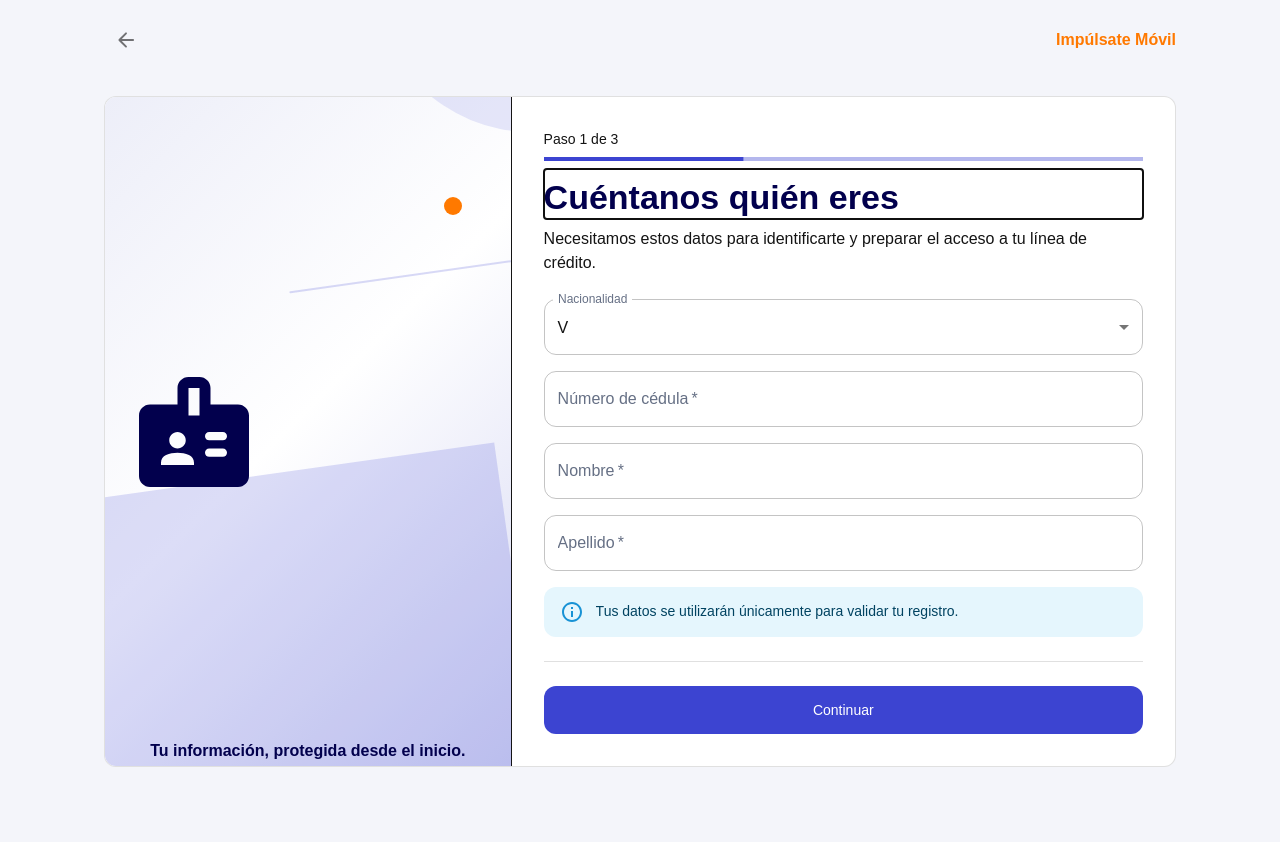
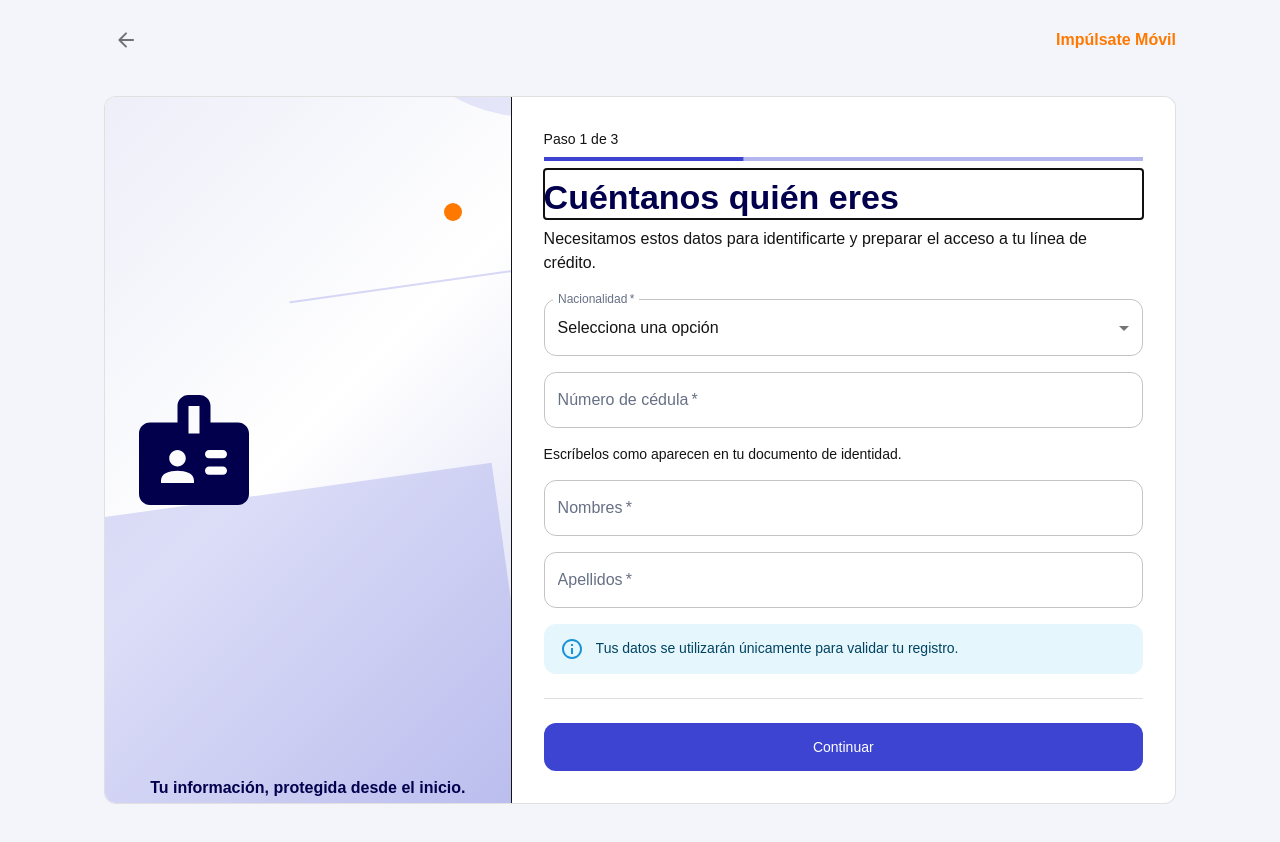
Before and after one commit to x8xIsanamix8x/xtracash, a Next.js app: page /register in a window 1280 px wide. Shown: the top 842 px of the page. Before the commit the page ends 815 px from the top, so only its background shows below. Built offline with nearby package versions, Linux system fonts and the light colour scheme; what @mui/material-nextjs would draw is missing.

Commit message:
fix: aclarar campos de identidad en registro

```diff
--- a/src/features/auth/registration/RegistrationView.tsx
+++ b/src/features/auth/registration/RegistrationView.tsx
@@ -41,7 +41,7 @@ import type {
 import { validateContact, validateIdentification } from "./validation";
 
 const initialData: RegistrationData = {
-  nationality: "V",
+  nationality: "",
   documentNumber: "",
   firstName: "",
   lastName: "",
@@ -73,7 +73,12 @@ const stepContent: readonly Readonly<{
   },
 ];
 
-const identificationFields: RegistrationField[] = ["documentNumber", "firstName", "lastName"];
+const identificationFields: RegistrationField[] = [
+  "nationality",
+  "documentNumber",
+  "firstName",
+  "lastName",
+];
 const contactFields: RegistrationField[] = ["phone", "email", "password", "passwordConfirmation"];
 const allFields: RegistrationField[] = [...identificationFields, ...contactFields];
 
@@ -107,6 +112,7 @@ export function RegistrationView() {
   const [termsAccepted, setTermsAccepted] = useState(false);
   const [submissionError, setSubmissionError] = useState("");
   const titleRef = useRef<HTMLHeadingElement>(null);
+  const nationalityRef = useRef<HTMLInputElement>(null);
   const documentRef = useRef<HTMLInputElement>(null);
   const firstNameRef = useRef<HTMLInputElement>(null);
   const lastNameRef = useRef<HTMLInputElement>(null);
@@ -119,6 +125,7 @@ export function RegistrationView() {
   const isMountedRef = useRef(true);
 
   const inputRefs: RegistrationInputRefs = {
+    nationality: nationalityRef,
     documentNumber: documentRef,
     firstName: firstNameRef,
     lastName: lastNameRef,
@@ -134,7 +141,7 @@ export function RegistrationView() {
 
   useEffect(() => {
     if (flowState.name !== "submitting") {
-      titleRef.current?.focus();
+      titleRef.current?.focus({ preventScroll: true });
     }
   }, [flowState.name]);
 
--- a/src/features/auth/registration/components/IdentificationStep.tsx
+++ b/src/features/auth/registration/components/IdentificationStep.tsx
@@ -1,12 +1,12 @@
 import { InfoOutlined } from "@mui/icons-material";
-import { Alert, MenuItem, Stack, TextField } from "@mui/material";
+import { Alert, MenuItem, Stack, TextField, Typography } from "@mui/material";
 
-import type {
-  Nationality,
-  RegistrationData,
-  RegistrationErrors,
-  RegistrationInputRefs,
-} from "../types";
+import type { RegistrationData, RegistrationErrors, RegistrationInputRefs } from "../types";
+
+const nationalityLabels = {
+  V: "Venezolano",
+  E: "Extranjero",
+} as const;
 
 type IdentificationStepProps = Readonly<{
   data: RegistrationData;
@@ -19,15 +19,34 @@ export function IdentificationStep({ data, errors, inputRefs, onChange }: Identi
   return (
     <Stack spacing={2}>
       <TextField
+        error={Boolean(errors.nationality)}
         fullWidth
+        helperText={errors.nationality}
+        inputRef={inputRefs.nationality}
         label="Nacionalidad"
         name="nationality"
-        onChange={(event) => onChange("nationality", event.target.value as Nationality)}
+        onChange={(event) => onChange("nationality", event.target.value)}
+        required
         select
+        slotProps={{
+          formHelperText: errors.nationality ? { role: "alert" } : undefined,
+          inputLabel: { shrink: true },
+          select: {
+            displayEmpty: true,
+            renderValue: (value) =>
+              value === "V" || value === "E"
+                ? nationalityLabels[value]
+                : (
+                    <Typography color="text.secondary" component="span">
+                      Selecciona una opción
+                    </Typography>
+                  ),
+          },
+        }}
         value={data.nationality}
       >
-        <MenuItem value="V">V</MenuItem>
-        <MenuItem value="E">E</MenuItem>
+        <MenuItem value="V">Venezolano</MenuItem>
+        <MenuItem value="E">Extranjero</MenuItem>
       </TextField>
       <TextField
         autoComplete="off"
@@ -39,19 +58,34 @@ export function IdentificationStep({ data, errors, inputRefs, onChange }: Identi
         name="documentNumber"
         onChange={(event) => onChange("documentNumber", event.target.value)}
         required
-        slotProps={{ htmlInput: { inputMode: "numeric", maxLength: 8 } }}
+        slotProps={{
+          formHelperText: errors.documentNumber ? { role: "alert" } : undefined,
+          htmlInput: { inputMode: "numeric", maxLength: 8 },
+        }}
         value={data.documentNumber}
       />
+      <Typography color="text.secondary" id="registration-name-guidance" variant="body2">
+        Escríbelos como aparecen en tu documento de identidad.
+      </Typography>
       <TextField
         autoComplete="given-name"
         error={Boolean(errors.firstName)}
         fullWidth
         helperText={errors.firstName}
         inputRef={inputRefs.firstName}
-        label="Nombre"
+        label="Nombres"
         name="firstName"
         onChange={(event) => onChange("firstName", event.target.value)}
         required
+        slotProps={{
+          formHelperText: errors.firstName ? { role: "alert" } : undefined,
+          htmlInput: {
+            "aria-describedby": errors.firstName ? undefined : "registration-name-guidance",
+            autoCapitalize: "words",
+            inputMode: "text",
+            spellCheck: false,
+          },
+        }}
         value={data.firstName}
       />
       <TextField
@@ -60,10 +94,19 @@ export function IdentificationStep({ data, errors, inputRefs, onChange }: Identi
         fullWidth
         helperText={errors.lastName}
         inputRef={inputRefs.lastName}
-        label="Apellido"
+        label="Apellidos"
         name="lastName"
         onChange={(event) => onChange("lastName", event.target.value)}
         required
+        slotProps={{
+          formHelperText: errors.lastName ? { role: "alert" } : undefined,
+          htmlInput: {
+            "aria-describedby": errors.lastName ? undefined : "registration-name-guidance",
+            autoCapitalize: "words",
+            inputMode: "text",
+            spellCheck: false,
+          },
+        }}
         value={data.lastName}
       />
       <Alert icon={<InfoOutlined />} severity="info">
--- /dev/null
+++ b/src/features/auth/registration/registrationRequest.ts
@@ -0,0 +1,27 @@
+import type { Nationality, RegistrationData, RegistrationRequest } from "./types";
+
+export const normalizeRegistrationName = (value: string) => value.trim();
+
+function isNationality(value: RegistrationData["nationality"]): value is Nationality {
+  return value === "V" || value === "E";
+}
+
+export function createRegistrationRequest(
+  data: RegistrationData,
+  termsAccepted: true,
+): RegistrationRequest {
+  if (!isNationality(data.nationality)) {
+    throw new Error("invalid-registration-nationality");
+  }
+
+  return {
+    documentType: data.nationality,
+    documentNumber: data.documentNumber.trim(),
+    name: normalizeRegistrationName(data.firstName),
+    lastName: normalizeRegistrationName(data.lastName),
+    phone: data.phone.trim(),
+    email: data.email.trim().toLowerCase(),
+    password: data.password,
+    termsAccepted,
+  };
+}
--- a/src/features/auth/registration/services/registration.ts
+++ b/src/features/auth/registration/services/registration.ts
@@ -1,6 +1,8 @@
 import { getCoreApiBaseUrl } from "@/config/coreApi";
 
-import type { RegistrationData, RegistrationRequest } from "../types";
+import type { RegistrationRequest } from "../types";
+
+export { createRegistrationRequest } from "../registrationRequest";
 
 export type RegistrationServiceErrorType = "aborted" | "configuration" | "http" | "network";
 
@@ -12,24 +14,6 @@ export class RegistrationServiceError extends Error {
     this.name = "RegistrationServiceError";
     this.type = type;
   }
-}
-
-const normalizeName = (value: string) => value.trim().replace(/\s+/g, " ");
-
-export function createRegistrationRequest(
-  data: RegistrationData,
-  termsAccepted: true,
-): RegistrationRequest {
-  return {
-    documentType: data.nationality,
-    documentNumber: data.documentNumber.trim(),
-    name: normalizeName(data.firstName),
-    lastName: normalizeName(data.lastName),
-    phone: data.phone.trim(),
-    email: data.email.trim().toLowerCase(),
-    password: data.password,
-    termsAccepted,
-  };
 }
 
 export async function registerUser(
--- a/src/features/auth/registration/types.ts
+++ b/src/features/auth/registration/types.ts
@@ -1,7 +1,7 @@
 export type Nationality = "V" | "E";
 
 export type RegistrationData = Readonly<{
-  nationality: Nationality;
+  nationality: Nationality | "";
   documentNumber: string;
   firstName: string;
   lastName: string;
--- a/src/features/auth/registration/validation.ts
+++ b/src/features/auth/registration/validation.ts
@@ -1,7 +1,6 @@
 import type { RegistrationData, RegistrationErrors } from "./types";
 
 const emailPattern = /^[^\s@]+@[^\s@]+\.[^\s@]+$/;
-const namePattern = /^\p{L}[\p{L}\p{M}]*(?: +\p{L}[\p{L}\p{M}]*)*$/u;
 
 type PasswordRule = Readonly<{
   label: string;
@@ -24,18 +23,20 @@ export const passwordRules: readonly PasswordRule[] = [
 export function validateIdentification(data: RegistrationData): RegistrationErrors {
   const errors: RegistrationErrors = {};
   const normalizedDocument = data.documentNumber.trim();
-  const normalizedFirstName = data.firstName.trim().replace(/\s+/g, " ");
-  const normalizedLastName = data.lastName.trim().replace(/\s+/g, " ");
+
+  if (data.nationality !== "V" && data.nationality !== "E") {
+    errors.nationality = "Selecciona tu nacionalidad";
+  }
 
   if (!/^\d{6,8}$/.test(normalizedDocument)) {
     errors.documentNumber = "Ingresa una cédula de 6 a 8 dígitos.";
   }
 
-  if (!namePattern.test(normalizedFirstName)) {
-    errors.firstName = "Ingresa únicamente letras y espacios.";
+  if (!data.firstName.trim()) {
+    errors.firstName = "Ingresa tus nombres";
   }
-  if (!namePattern.test(normalizedLastName)) {
-    errors.lastName = "Ingresa únicamente letras y espacios.";
+  if (!data.lastName.trim()) {
+    errors.lastName = "Ingresa tus apellidos";
   }
 
   return errors;
```
Also changed, not shown: 1 other file (tests, documents, lock files or other folders).
